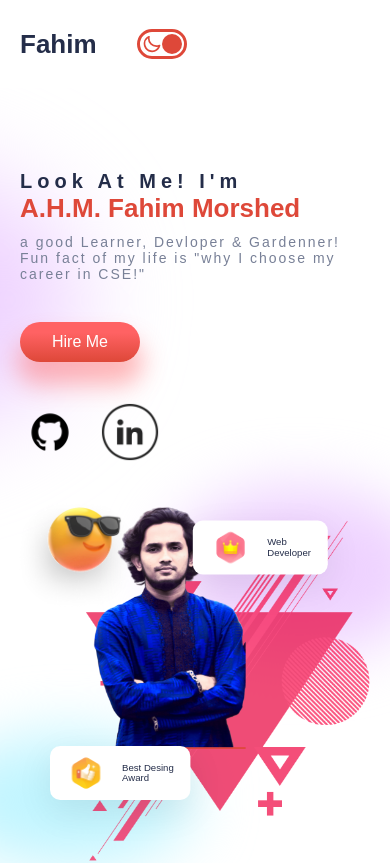
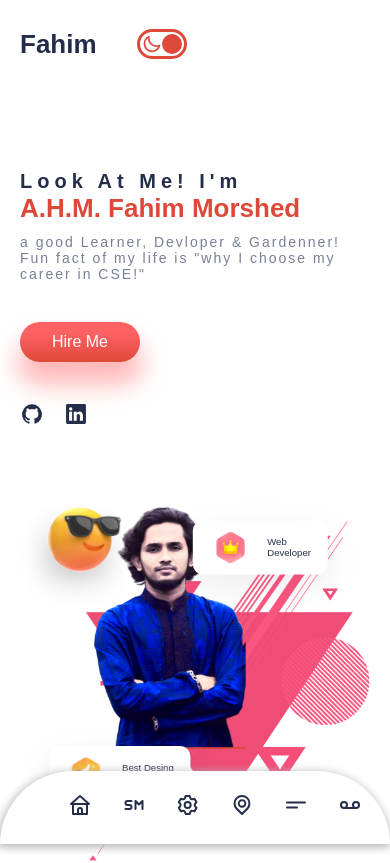
Before and after one commit to ahm-fahim/01_portfolio_with_react, a React (Create React App) app: page / in a window 390 px wide. Shown: the top 863 px of the page. Built offline with nearby package versions, Linux system fonts and the light colour scheme.

Commit message:
footer nav done

```diff
--- a/src/App.js
+++ b/src/App.js
@@ -10,6 +10,7 @@ import Contact from "./components/Contact/Contact";
 import Footer from "./components/Footer/Footer";
 import { themeContext } from "./Context";
 import { useContext } from "react";
+import FooterNav from "./components/FooterNav/FooterNav";
 
 function App() {
   const theme = useContext(themeContext);
@@ -30,7 +31,8 @@ function App() {
             <Portfolio />
             <Testimonials />
             <Contact />
-            <Footer />
+        <Footer />
+        <FooterNav/>
         </div>
     );
 }
--- a/src/components/Contact/Contact.css
+++ b/src/components/Contact/Contact.css
@@ -5,14 +5,17 @@
     justify-content: center;
     height: 40vh;
     position: relative;
+    margin-bottom: 5rem;
 }
 .c-left {
     flex: 1;
     display: flex;
     flex-direction: column;
+    align-items: end;
+    padding: 2rem;
 }
 .c-left > img {
-    width: 8rem;
+    width: 6rem;
 }
 .c-left > :nth-child(2) {
     font-size: 1.2rem;
@@ -27,11 +30,13 @@
 }
 .c-right {
     flex: 2;
+
 }
 .contact-form {
     display: flex;
     flex-direction: column;
     gap: 1rem;
+    align-items: start;
 }
 .contact-form > input,
 textarea {
@@ -40,7 +45,8 @@ textarea {
     padding: 0.4rem 0.3rem;
     background-color: white;
     font-size: 0.8rem;
-    box-shadow: inset 1px 1px 10px 10px rgba(0, 0, 0, 0.08);
+    width: 20rem;
+    box-shadow: inset 1px 1px 2px 1px rgba(0, 0, 0, 0.08);
 }
 
 .contact-form > textarea,
@@ -64,7 +70,7 @@ input:focus {
         flex-direction: column;
         padding: 0rem;
         height: 15rem;
-        margin-bottom: 4rem;
+        margin-bottom: 5rem;
     }
     .c-left > :nth-child(1) {
         width: 5rem;
--- /dev/null
+++ b/src/components/FooterNav/FooterNav.jsx
@@ -0,0 +1,68 @@
+import React, { useContext } from "react";
+import "./FotterNav.css";
+import { Link } from "react-scroll";
+import { themeContext } from "../../Context";
+import Home from "@iconscout/react-unicons/icons/uil-home";
+import Service from "@iconscout/react-unicons/icons/uil-servicemark";
+import Skill from "@iconscout/react-unicons/icons/uil-setting";
+import Work from "@iconscout/react-unicons/icons/uil-location-point";
+import Contact from "@iconscout/react-unicons/icons/uil-voicemail";
+import Testimonials from "@iconscout/react-unicons/icons/uil-paragraph";
+
+const FooterNav = () => {
+    const theme = useContext(themeContext);
+    const darkMode = theme.state.darkMode;
+    return (
+        <div
+            className="fnav-wrapper"
+            style={{
+                background: darkMode ? "black" : "",
+                color: darkMode ? "white" : "",
+            }}
+        >
+            <div className="fnav">
+                <div className="fnav-list">
+                    <ul>
+                        <Link
+                            spy={true}
+                            to="Intro"
+                            smooth={true}
+                            activeClass="activeClass"
+                        >
+                            <li className="navLink">
+                                <Home />
+                            </li>
+                        </Link>
+                        <Link spy={true} to="Services" smooth={true}>
+                            <li className="navLink">
+                                <Service />
+                            </li>
+                        </Link>
+                        <Link spy={true} to="Experience" smooth={true}>
+                            <li className="navLink">
+                                <Skill />
+                            </li>
+                        </Link>
+                        <Link spy={true} to="Portfolio" smooth={true}>
+                            <li className="navLink">
+                                <Work />
+                            </li>
+                        </Link>
+                        <Link spy={true} to="Testimonials" smooth={true}>
+                            <li className="navLink">
+                                <Testimonials />
+                            </li>
+                        </Link>
+                        <Link spy={true} to="Contact" smooth={true}>
+                            <li className="navLink">
+                                <Contact />
+                            </li>
+                        </Link>
+                    </ul>
+                </div>
+            </div>
+        </div>
+    );
+};
+
+export default FooterNav;
--- /dev/null
+++ b/src/components/FooterNav/FotterNav.css
@@ -0,0 +1,27 @@
+.fnav-list ul {
+    display: flex;
+    gap: 1.5rem;
+    justify-content: center;
+    align-items: center;
+}
+.fnav-list ul li {
+    list-style: none;
+}
+.fnav-wrapper {
+    display: none;
+    position: fixed;
+    bottom: 0;
+    right: 0;
+    left: 0;
+    z-index: 999;
+}
+@media screen and (max-width: 700px) {
+    .fnav-wrapper {
+        display: block;
+        background: white;
+        box-shadow:-1px 2px 10px 1px rgb(178, 178, 178);
+        padding: 0.1rem 0;
+        border-top-right-radius: 50rem;
+        border-top-left-radius: 50rem;
+    }
+}
--- a/src/components/Intro/Intro.css
+++ b/src/components/Intro/Intro.css
@@ -132,4 +132,7 @@
     .intro-name > :nth-child(3) {
         letter-spacing: 2px;
     }
+    .blur1,.blur2{
+        display: none;
+    }
 }
--- a/src/components/Intro/Intro.jsx
+++ b/src/components/Intro/Intro.jsx
@@ -1,7 +1,5 @@
 import React, { useContext } from "react";
 import "./Intro.css";
-import Github from "../../img/github.png";
-import Linkdin from "../../img/linkdin.png";
 import vertor4 from "../../img/vector4.png";
 import me from "../../img/me.png";
 import thumb from "../../img/thumbup.png";
@@ -10,6 +8,8 @@ import crown from "../../img/crown.png";
 import FloatingDiv from "../FloatingDiv/FloatingDiv";
 import { themeContext } from "../../Context";
 import { motion } from "framer-motion";
+import Git from "@iconscout/react-unicons/icons/uil-github";
+import Linkedin from "@iconscout/react-unicons/icons/uil-linkedin";
 
 const Intro = () => {
     const transition = { duration: 2, type: "spring" };
@@ -34,8 +34,8 @@ const Intro = () => {
                 </div>
                 <button className="intro-button button">Hire Me</button>
                 <div className="intro-icons">
-                    <img src={Github} alt="" />
-                    <img src={Linkdin} alt="" />
+                    <Git />
+                    <Linkedin />
                 </div>
             </div>
             <div className="intro-right">
@@ -56,7 +56,7 @@ const Intro = () => {
                     <FloatingDiv image={crown} text1="Web" text2="Developer" />
                 </motion.div>
                 <motion.div
-                    initial={{ left: "9rem",top:'18rem'}}
+                    initial={{ left: "9rem", top: "18rem" }}
                     whileInView={{ left: "0rem" }}
                     transition={transition}
                 >
--- a/src/components/Portfolio/Portfolio.css
+++ b/src/components/Portfolio/Portfolio.css
@@ -40,6 +40,7 @@
     .portfolio {
         margin-top: -20rem;
         padding: 0;
+        height: 36rem;
     }
     .portfolio span:nth-of-type(1) {
         font-size: 0.9rem;
--- a/src/components/Works/Works.css
+++ b/src/components/Works/Works.css
@@ -106,6 +106,7 @@
         flex-direction: column;
         padding: 0;
         margin-top: -5rem;
+        height: 40rem;
     }
     .w-left > :nth-child(1){
         font-size: 0.9rem;
```
